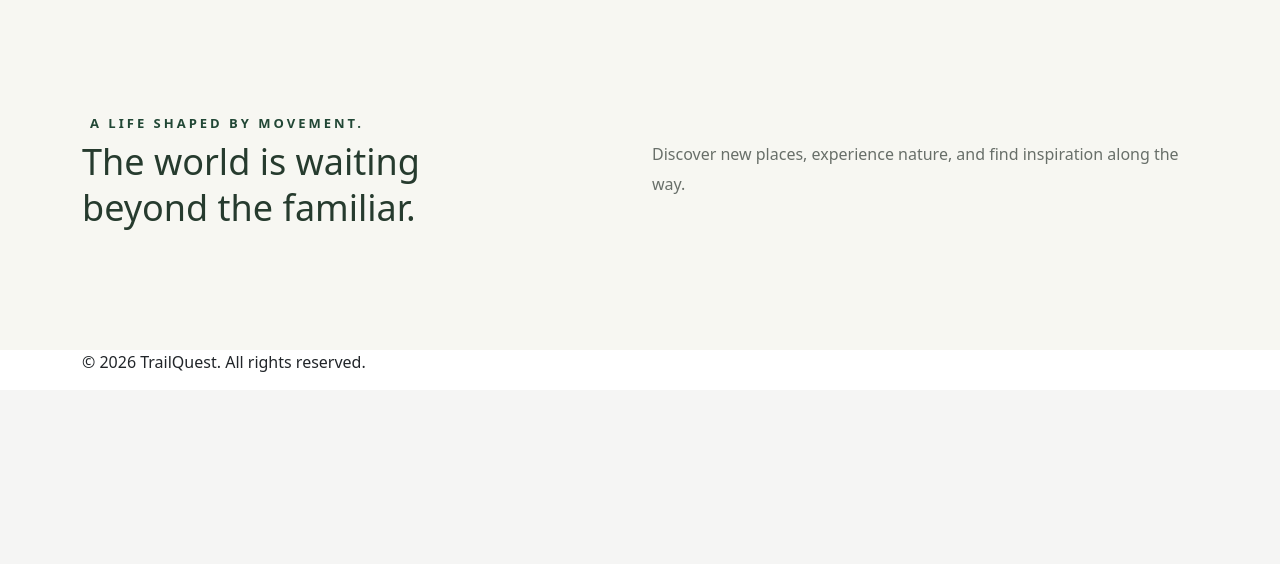
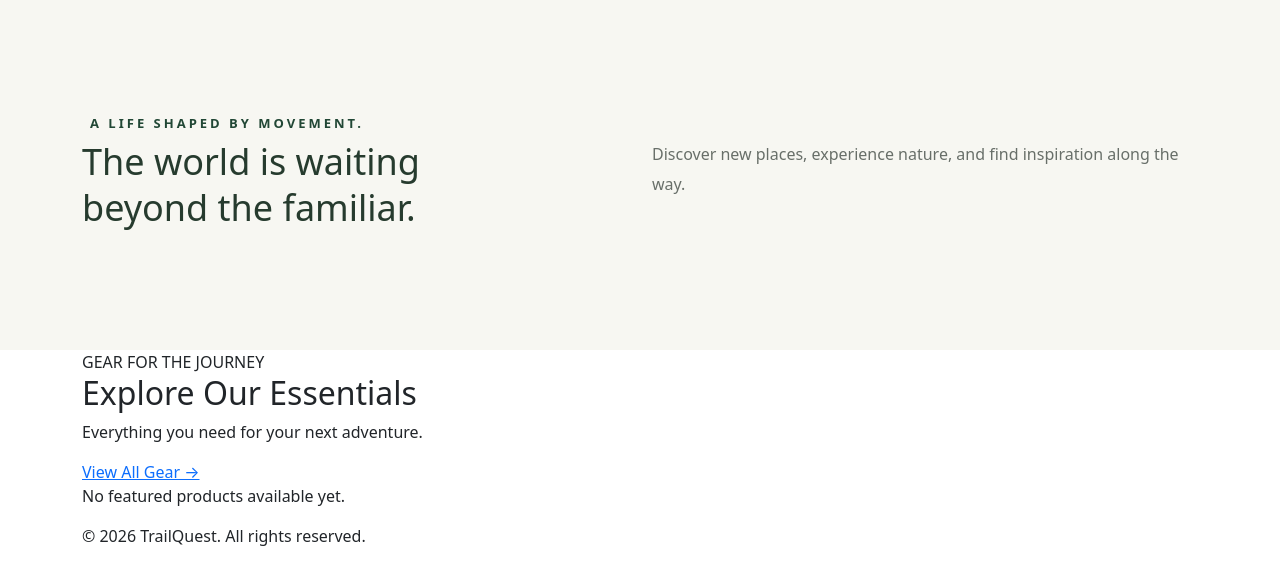
Before and after one commit to AzureDrei/trailquest, a WordPress theme: template index.php in a window 1280 px wide. Shown: the part 731-1295 px from the top of the page. Before the commit the page ends 1103 px from the top, so only its background shows below. Run offline with PHP 8.4 and a stand-in for WordPress, Linux system fonts and the light colour scheme; the site name, menu and one post (Sample post) are stand-ins, and other content is empty; some libraries are stand-ins or nearby versions.

Commit message:
fix: added featured product section in homepage

```diff
--- a/index.php
+++ b/index.php
@@ -4,4 +4,6 @@
 
 <?php get_template_part('template-parts/home/about'); ?>
 
+<?php get_template_part('template-parts/home/featured-products'); ?>
+
 <?php get_footer(); ?>
--- /dev/null
+++ b/template-parts/home/featured-products.php
@@ -0,0 +1,63 @@
+<?php
+
+if (!function_exists('wc_get_products')) {
+    return;
+}
+
+$featured_products = wc_get_products(array(
+    'status'   => 'publish',
+    'featured' => true,
+    'limit'    => 3,
+));
+
+?>
+
+<section class="featured-products-section">
+    <div class="container">
+        <div class="featured-products-header">
+            <div>
+                <span class="featured-products-subtitle">
+                    GEAR FOR THE JOURNEY
+                </span>
+                <h2>Explore Our Essentials</h2>
+                <p>
+                    Everything you need for your next adventure.
+                </p>
+            </div>
+
+            <a href="<?php echo esc_url(wc_get_page_permalink('shop')); ?>"
+               class="featured-products-link">
+                View All Gear →
+            </a>
+        </div>
+
+        <?php if (!empty($featured_products)) : ?>
+            <div class="row g-4">
+                <?php foreach ($featured_products as $product) : ?>
+                    <div class="col-lg-4 col-md-6">
+                        <div class="featured-product-card">
+                            <a href="<?php echo esc_url($product->get_permalink()); ?>">
+                                <?php echo $product->get_image('woocommerce_thumbnail'); ?>
+                            </a>
+                            <div class="featured-product-info">
+                                <h3>
+                                    <a href="<?php echo esc_url($product->get_permalink()); ?>">
+                                        <?php echo esc_html($product->get_name()); ?>
+                                    </a>
+                                </h3>
+                                <span class="featured-product-price">
+                                    <?php echo wp_kses_post($product->get_price_html()); ?>
+                                </span>
+                            </div>
+                        </div>
+                    </div>
+                <?php endforeach; ?>
+            </div>
+        <?php else : ?>
+
+            <p>No featured products available yet.</p>
+
+        <?php endif; ?>
+
+    </div>
+</section>
```
